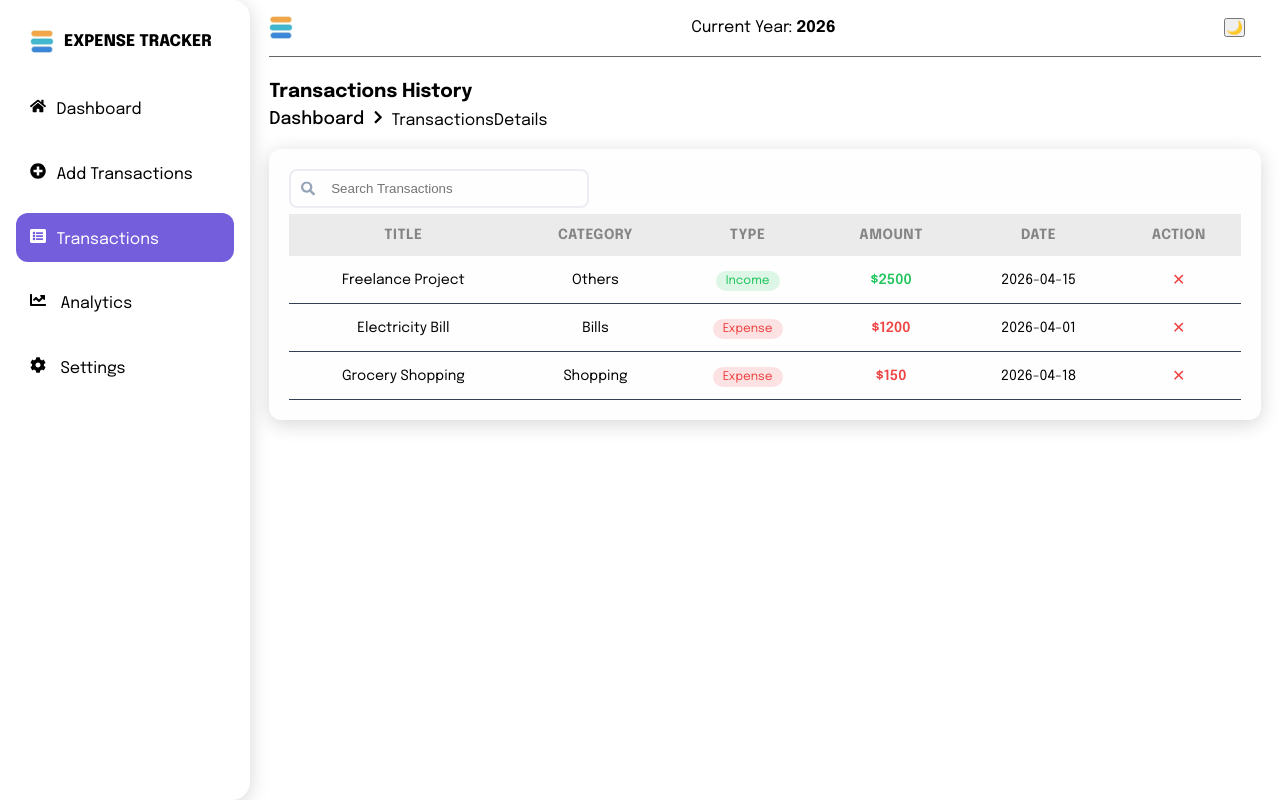
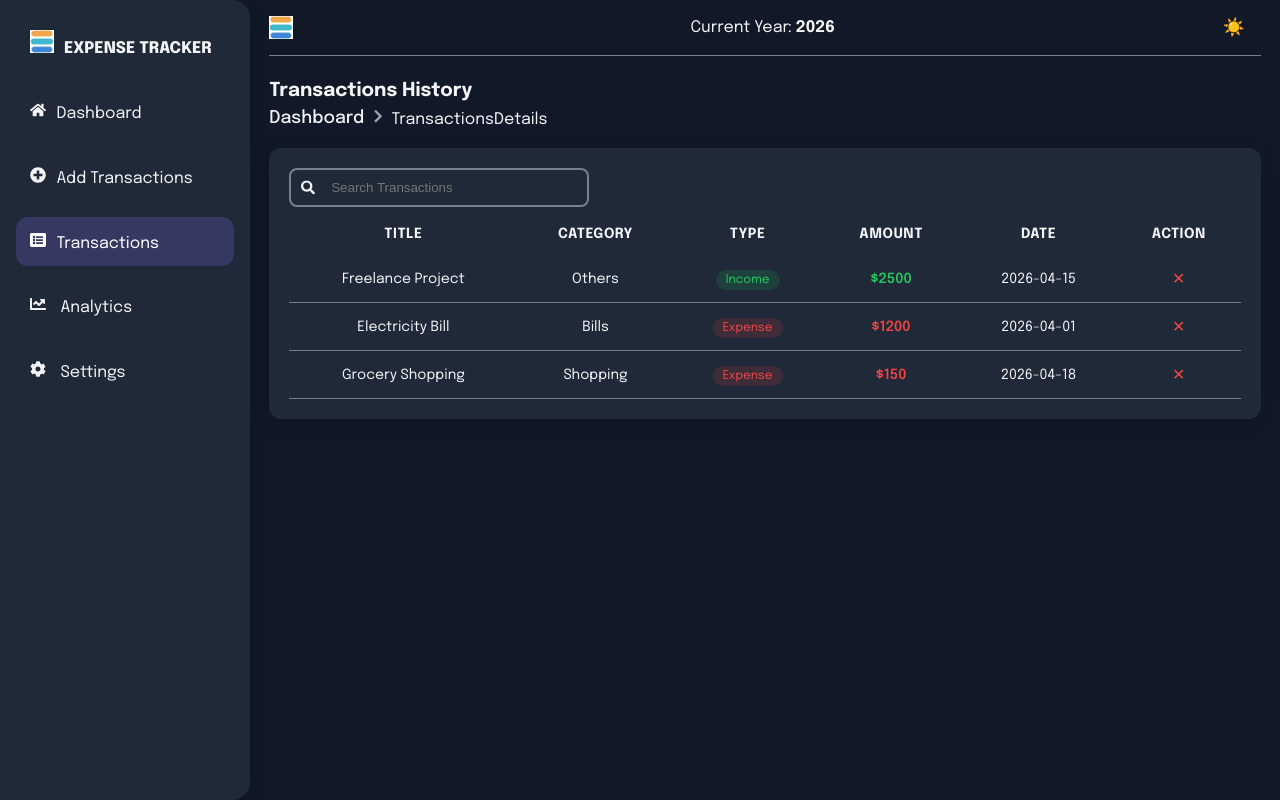
Before and after one commit to faizullahhussain/expense-tracker, a React (Vite) app: page /expense-tracker/TransactionsDetails in a window 1280 px wide. Built offline with nearby package versions, Linux system fonts and the light colour scheme.

Commit message:
add dark and light theme support

```diff
--- a/src/components/layout/Header/Header.jsx
+++ b/src/components/layout/Header/Header.jsx
@@ -1,29 +1,38 @@
-import { FaUserCircle } from "react-icons/fa";
 import "../../layout/Header/Header.scss";
 import logo from "/src/assets/logo.png";
 import { useEffect, useState } from "react";
 
 export default function Header() {
-  const [dark, setDark] = useState(false);
-  let currentMonth = new Date().getFullYear();
+  const [theme, setTheme] = useState(() => {
+    return localStorage.getItem("theme") || "dark";
+  });
+
+  const currentYear = new Date().getFullYear();
 
   useEffect(() => {
-    document.body.className = dark ? "dark" : "light";
-  }, [dark]);
+    document.documentElement.setAttribute("data-theme", theme);
+    localStorage.setItem("theme", theme);
+  }, [theme]);
+
+  const toggleTheme = () => {
+    setTheme(prev => (prev === "dark" ? "light" : "dark"));
+  };
 
   return (
     <header className="header">
       <nav>
-        <a href="#" className="logo">
+        <div className="logo">
           <img src={logo} alt="Logo" />
-        </a>
-        <p className="current-month">
-          Current Year: <strong>{currentMonth}</strong>
+        </div>
+
+        <p className="current-year">
+          Current Year: <strong>{currentYear}</strong>
         </p>
+
         <div className="theme-toggle">
-          <a href="#" className="user">
-            <button onClick={() => setDark(!dark)}>{dark ? "☀️" : "🌙"}</button>
-          </a>
+          <button onClick={toggleTheme}>
+            {theme === "dark" ? "☀️" : "🌙"}
+          </button>
         </div>
       </nav>
     </header>
--- a/src/components/layout/Header/Header.scss
+++ b/src/components/layout/Header/Header.scss
@@ -3,7 +3,7 @@
   width: 100%;
   margin: auto;
   padding-block: 1rem;
-  border-bottom: 1px solid #0000009a;
+  border-bottom: 1px solid var(--border);
   position: relative;
   margin-bottom: 1.6rem;
 
@@ -12,7 +12,6 @@
   }
 
   nav {
-    border-bottom: 1px solid #ffffff34;
     margin-right: 1rem;
     display: flex;
     justify-content: space-between;
@@ -32,4 +31,10 @@
       color: #232a41;
     }
   }
+  .theme-toggle button {
+    background-color: transparent;
+    border: none;
+    font-size: 1.1rem;
+    cursor: pointer;
+  }
 }
--- a/src/components/layout/Sidebar/Sidebar.scss
+++ b/src/components/layout/Sidebar/Sidebar.scss
@@ -4,51 +4,58 @@ main {
     grid-template-columns: 250px 1fr;
     min-height: 100vh;
   }
+
   .content {
-    background-color: white;
+    background-color: var(--bg-primary);
+    color: var(--text-primary);
     overflow-y: auto;
     padding: 0 1.2rem 1.2rem;
   }
 }
 
 .sidebar {
-  background: #fff;
+  background: var(--bg-sidebar);
   box-shadow: 0 4px 20px rgba(0, 0, 0, 0.164);
   padding: 1rem;
   height: 100vh;
   width: 250px;
   border-radius: 0 18px 18px 0;
   position: sticky;
-  top: 0px;
-  left: 0px;
+  top: 0;
+
   .logo {
     img {
       width: 100%;
-      vertical-align: middle;
       max-width: 24px;
-      height: auto;
       margin-right: 0.6rem;
     }
+
     span {
       text-transform: uppercase;
       font-size: 1rem;
       font-weight: 800;
+      color: var(--text-primary);
     }
   }
 
   a {
     display: block;
-    color: #000000;
+    color: var(--text-primary);
     text-decoration: none;
     padding: 0.9rem;
     border-radius: 12px;
     margin-bottom: 1rem;
 
+    &:hover {
+      background: var(--bg-card);
+    }
+
     &.active {
-      background-color: #745edc;
+      background-color: var(--accent);
       color: #fff;
     }
   }
+
   svg {
     margin-right: 10px;
   }
--- a/src/components/transactions/TransactionList/TransactionList.scss
+++ b/src/components/transactions/TransactionList/TransactionList.scss
@@ -1,38 +1,11 @@
-.expense-details {
-  border: 1px solid #309154;
-  max-width: 400px;
-  padding: 1rem;
-  margin-top: 1rem;
-  list-style: disc;
-  padding-left: 20px;
-  li {
-    display: flex;
-    justify-content: space-between;
-    align-items: center;
-    list-style: circle;
-    font-size: 1.1rem;
-    line-height: 1.8rem;
-  }
-  .delete-btn {
-    background-color: red;
-    color: #fff;
-    border-radius: 50%;
-    padding: 0.1rem;
-    border: none;
-    cursor: pointer;
-  }
-  .list-right span {
-    margin-right: 1.8rem;
-  }
-}
-
 // Table
 .table-wrapper {
   margin-top: 20px;
-  background: #fefefe;
+  background: var(--bg-card);
   border-radius: 12px;
   padding: 20px;
   box-shadow: 0 4px 20px rgba(0, 0, 0, 0.164);
+
   .search-box {
     position: relative;
     width: 100%;
@@ -43,11 +16,11 @@
       width: 100%;
       padding: 10px 12px 10px 40px;
       border-radius: 8px;
-      border: 2px solid #ebedf3;
+      border: 2px solid var(--border);
       outline: none;
 
-      background: #fefefe;
-      color: #000000;
+      background: var(--bg-card);
+      color: var(--text-primary);
       margin-bottom: 0.4rem;
     }
 
@@ -56,7 +29,7 @@
       top: 40%;
       left: 12px;
       transform: translateY(-40%);
-      color: #94a3b8;
+      color: var(--text-primary);
       font-size: 14px;
       pointer-events: none;
     }
@@ -66,11 +39,11 @@
 table {
   width: 100%;
   border-collapse: collapse;
-  color: #000000;
+  color: var(--text-primary);
   text-align: center;
 
   thead {
-    background: #ebebeb;
+    background: var(--bg-card);
 
     th {
       text-align: center;
@@ -78,13 +51,13 @@ table {
       font-size: 14px;
       text-transform: uppercase;
       letter-spacing: 0.5px;
-      color: #858586;
+      color: var(--text-primary);
     }
   }
 
   tbody {
     tr {
-      border-bottom: 1px solid #334155;
+      border-bottom: 1px solid var(--border);
       transition: all 0.2s ease;
 
       &:hover {
--- a/src/components/transactions/TransactionSummary/TransactionSummary.scss
+++ b/src/components/transactions/TransactionSummary/TransactionSummary.scss
@@ -7,25 +7,14 @@
   .card {
     padding: 1.6rem 2rem;
     border-radius: 12px;
-    background: #fefefe;
+    background: var(--bg-card);
     box-shadow: 0 4px 20px rgba(0, 0, 0, 0.164);
     display: flex;
     flex-direction: row-reverse;
     justify-content: space-between;
     align-items: center;
   }
-  .card-blue {
-    background-color: #3788e3;
-    color: #fff;
-  }
-  .card-green {
-    background-color: #3ab974;
-    color: #fff;
-  }
-  .card-yellow {
-    background-color: #e87816;
-    color: #fff;
-  }
+
   .card-icon {
     width: 50px;
     height: 50px;
--- a/src/index.scss
+++ b/src/index.scss
@@ -1,11 +1,28 @@
-// Variables
-$bg-color: #fff;
-$color: #fff;
-
 @use "../src/components/transactions/TransactionSummary/TransactionSummary.scss";
 @use "../src/components/transactions/TransactionForm/TransactionForm.scss";
 @use "../src/components/transactions/TransactionList/TransactionList.scss";
 @use "../src/components/layout/Header/Header.scss";
+
+// Variables
+:root {
+  --bg-primary: #111827;
+  --bg-card: #1f2937;
+  --bg-sidebar: #1f2937;
+  --text-primary: #f3f4f6;
+  --text-muted: #a0a3af;
+  --border: #78808b;
+  --accent: #353962;
+}
+[data-theme="light"] {
+  --bg-primary: #ffffff;
+  --bg-card: #ffffff;
+  --bg-sidebar: #ffffff;
+  --text-primary: #111827;
+  --text-muted: #475569;
+  --border: #e5e7eb;
+  --accent: #6366f1;
+}
+
 * {
   margin: 0px;
   padding: 0px;
@@ -14,14 +31,9 @@ $color: #fff;
 body {
   margin: 0;
   font-family: "Epilogue", sans-serif;
-  &.light {
-    background-color: #fff;
-    color: #000;
-  }
-  &.dark {
-    background-color: #111827;
-    color: #fff;
-  }
+  background: var(--bg-primary);
+  color: var(--text-primary);
+  transition: all 0.3s ease;
 }
 
 .page-title {
@@ -36,14 +48,17 @@ body {
 // breadcrumb styling
 .breadcrumb {
   margin-bottom: 1rem;
+
   a {
     text-decoration: none;
     font-size: 1.1rem;
-    color: #000;
     font-weight: 500;
+    color: var(--text-primary);
   }
+
   svg {
     margin-inline: 0.4rem;
     font-size: 0.9rem;
+    color: var(--text-muted);
   }
 }
```
Also changed, not shown: src/components/transactions/TransactionForm/TransactionForm.scss (+44 -8 lines).
